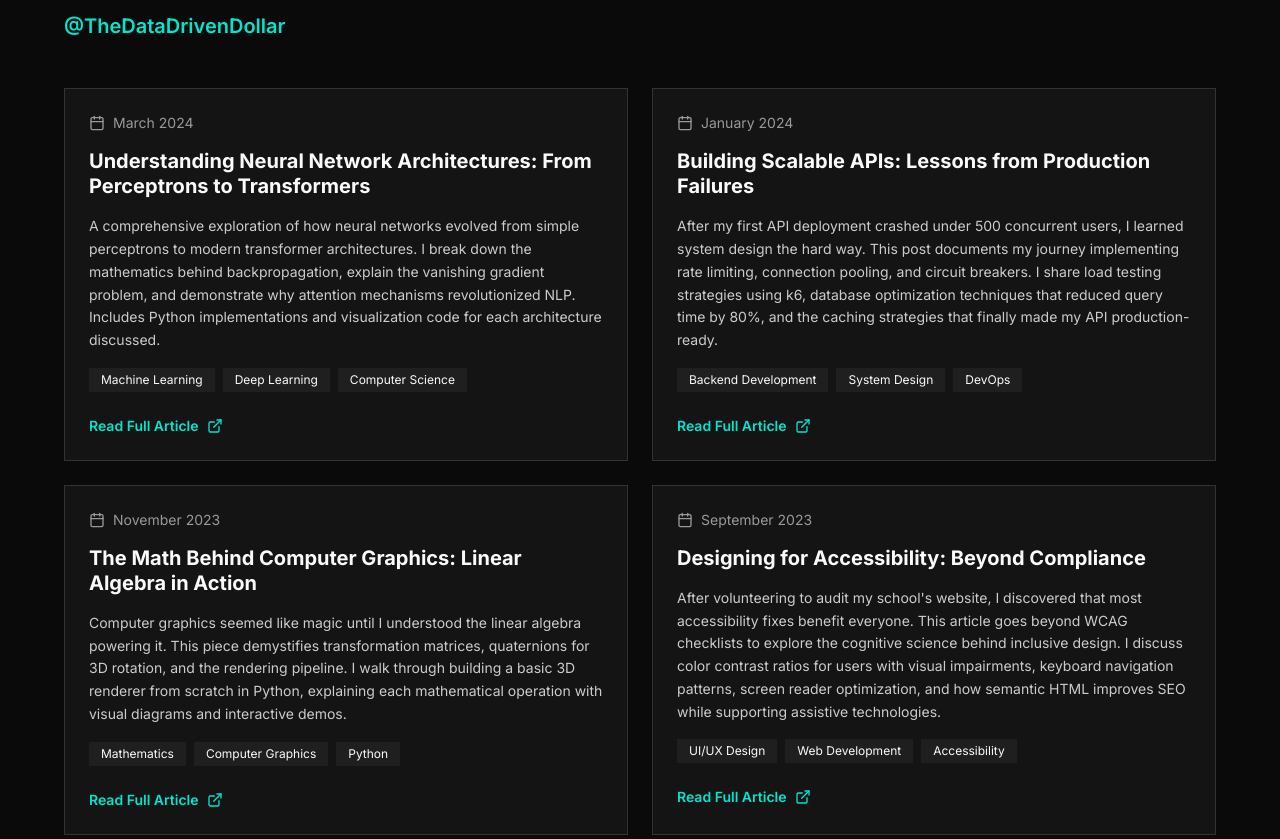
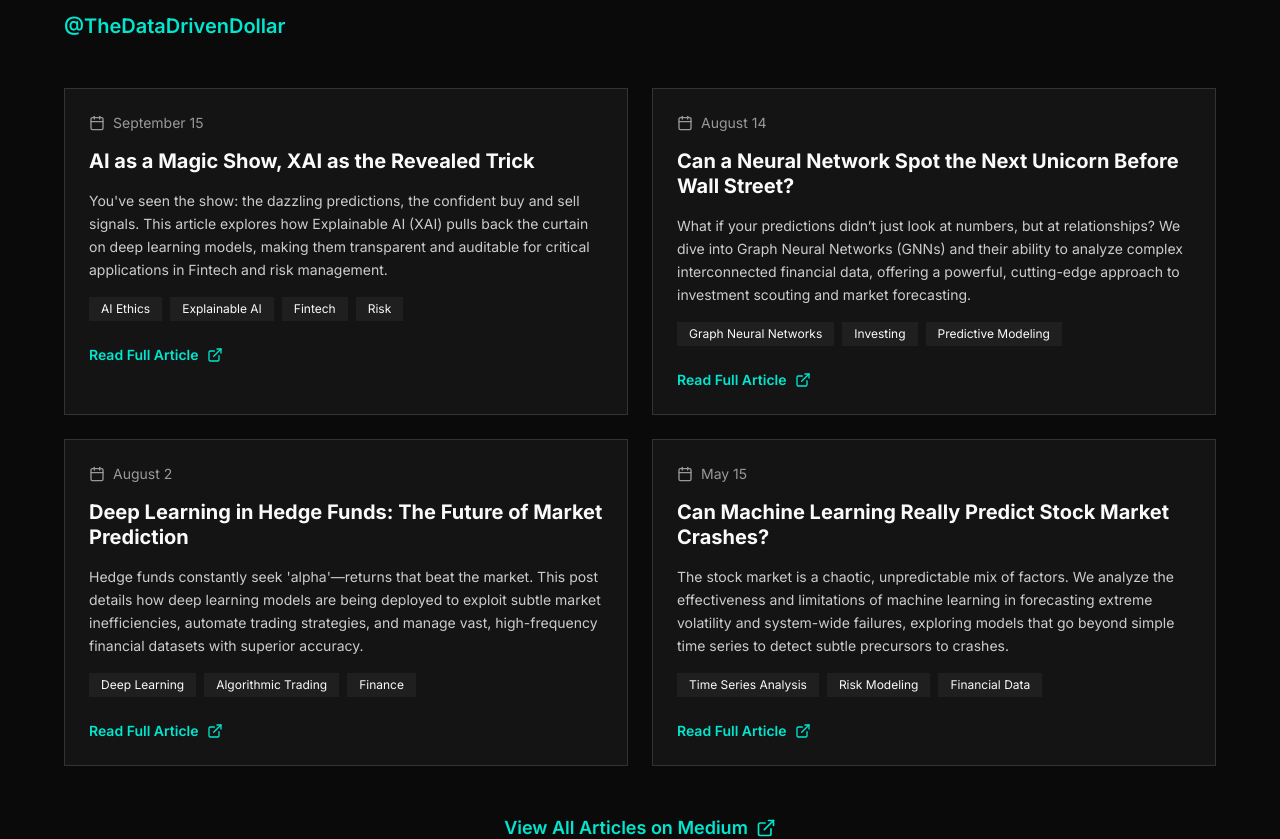
Before and after one commit to Akshata1712/Akshata1712.github.io, a React (Vite) app: page / in a window 1280 px wide. Shown: the part 4386-5225 px from the top of the page. Built offline with nearby package versions, Linux system fonts and the light colour scheme; the HTML template or start-up script is replaced by a standard one.

Commit message:
Update Writing.tsx

```diff
--- a/src/components/Writing.tsx
+++ b/src/components/Writing.tsx
@@ -9,34 +9,35 @@ interface BlogPost {
 }
 
 const Writing = () => {
+  // Data sourced from @TheDataDrivenDollar Medium profile
   const posts: BlogPost[] = [
     {
-      title: "Understanding Neural Network Architectures: From Perceptrons to Transformers",
-      date: "March 2024",
-      excerpt: "A comprehensive exploration of how neural networks evolved from simple perceptrons to modern transformer architectures. I break down the mathematics behind backpropagation, explain the vanishing gradient problem, and demonstrate why attention mechanisms revolutionized NLP. Includes Python implementations and visualization code for each architecture discussed.",
-      topics: ["Machine Learning", "Deep Learning", "Computer Science"],
-      url: "https://medium.com/@yourname/neural-network-architectures"
+      title: "AI as a Magic Show, XAI as the Revealed Trick",
+      date: "September 15",
+      excerpt: "You've seen the show: the dazzling predictions, the confident buy and sell signals. This article explores how Explainable AI (XAI) pulls back the curtain on deep learning models, making them transparent and auditable for critical applications in Fintech and risk management.",
+      topics: ["AI Ethics", "Explainable AI", "Fintech", "Risk"],
+      url: "https://medium.com/@TheDataDrivenDollar/ai-as-a-magic-show-xai-as-the-revealed-trick-729d2daf6f1f"
     },
     {
-      title: "Building Scalable APIs: Lessons from Production Failures",
-      date: "January 2024",
-      excerpt: "After my first API deployment crashed under 500 concurrent users, I learned system design the hard way. This post documents my journey implementing rate limiting, connection pooling, and circuit breakers. I share load testing strategies using k6, database optimization techniques that reduced query time by 80%, and the caching strategies that finally made my API production-ready.",
-      topics: ["Backend Development", "System Design", "DevOps"],
-      url: "https://medium.com/@yourname/scalable-apis"
+      title: "Can a Neural Network Spot the Next Unicorn Before Wall Street?",
+      date: "August 14",
+      excerpt: "What if your predictions didn’t just look at numbers, but at relationships? We dive into Graph Neural Networks (GNNs) and their ability to analyze complex interconnected financial data, offering a powerful, cutting-edge approach to investment scouting and market forecasting.",
+      topics: ["Graph Neural Networks", "Investing", "Predictive Modeling"],
+      url: "https://medium.com/@TheDataDrivenDollar/can-a-neural-network-spot-the-next-unicorn-before-wall-street-8a19f8462c56"
     },
     {
-      title: "The Math Behind Computer Graphics: Linear Algebra in Action",
-      date: "November 2023",
-      excerpt: "Computer graphics seemed like magic until I understood the linear algebra powering it. This piece demystifies transformation matrices, quaternions for 3D rotation, and the rendering pipeline. I walk through building a basic 3D renderer from scratch in Python, explaining each mathematical operation with visual diagrams and interactive demos.",
-      topics: ["Mathematics", "Computer Graphics", "Python"],
-      url: "https://medium.com/@yourname/graphics-linear-algebra"
+      title: "Deep Learning in Hedge Funds: The Future of Market Prediction",
+      date: "August 2",
+      excerpt: "Hedge funds constantly seek 'alpha'—returns that beat the market. This post details how deep learning models are being deployed to exploit subtle market inefficiencies, automate trading strategies, and manage vast, high-frequency financial datasets with superior accuracy.",
+      topics: ["Deep Learning", "Algorithmic Trading", "Finance"],
+      url: "https://medium.com/@TheDataDrivenDollar/deep-learning-in-hedge-funds-the-future-of-market-prediction-36507eb1a3ea"
     },
     {
-      title: "Designing for Accessibility: Beyond Compliance",
-      date: "September 2023",
-      excerpt: "After volunteering to audit my school's website, I discovered that most accessibility fixes benefit everyone. This article goes beyond WCAG checklists to explore the cognitive science behind inclusive design. I discuss color contrast ratios for users with visual impairments, keyboard navigation patterns, screen reader optimization, and how semantic HTML improves SEO while supporting assistive technologies.",
-      topics: ["UI/UX Design", "Web Development", "Accessibility"],
-      url: "https://medium.com/@yourname/accessibility-design"
+      title: "Can Machine Learning Really Predict Stock Market Crashes?",
+      date: "May 15",
+      excerpt: "The stock market is a chaotic, unpredictable mix of factors. We analyze the effectiveness and limitations of machine learning in forecasting extreme volatility and system-wide failures, exploring models that go beyond simple time series to detect subtle precursors to crashes.",
+      topics: ["Time Series Analysis", "Risk Modeling", "Financial Data"],
+      url: "https://medium.com/@TheDataDrivenDollar/can-machine-learning-really-predict-stock-market-crashes-2a33828f544d"
     },
   ];
 
```
